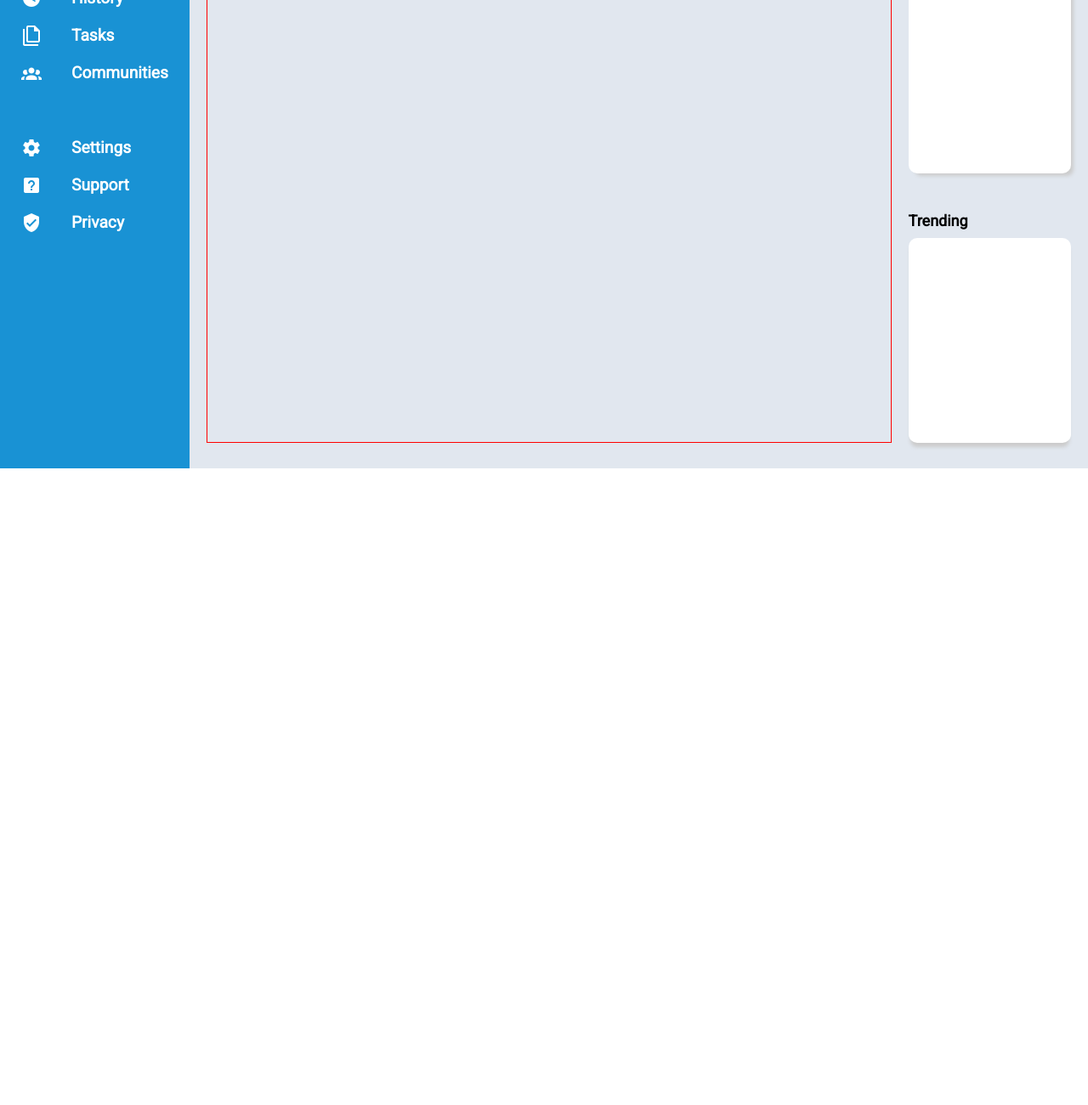
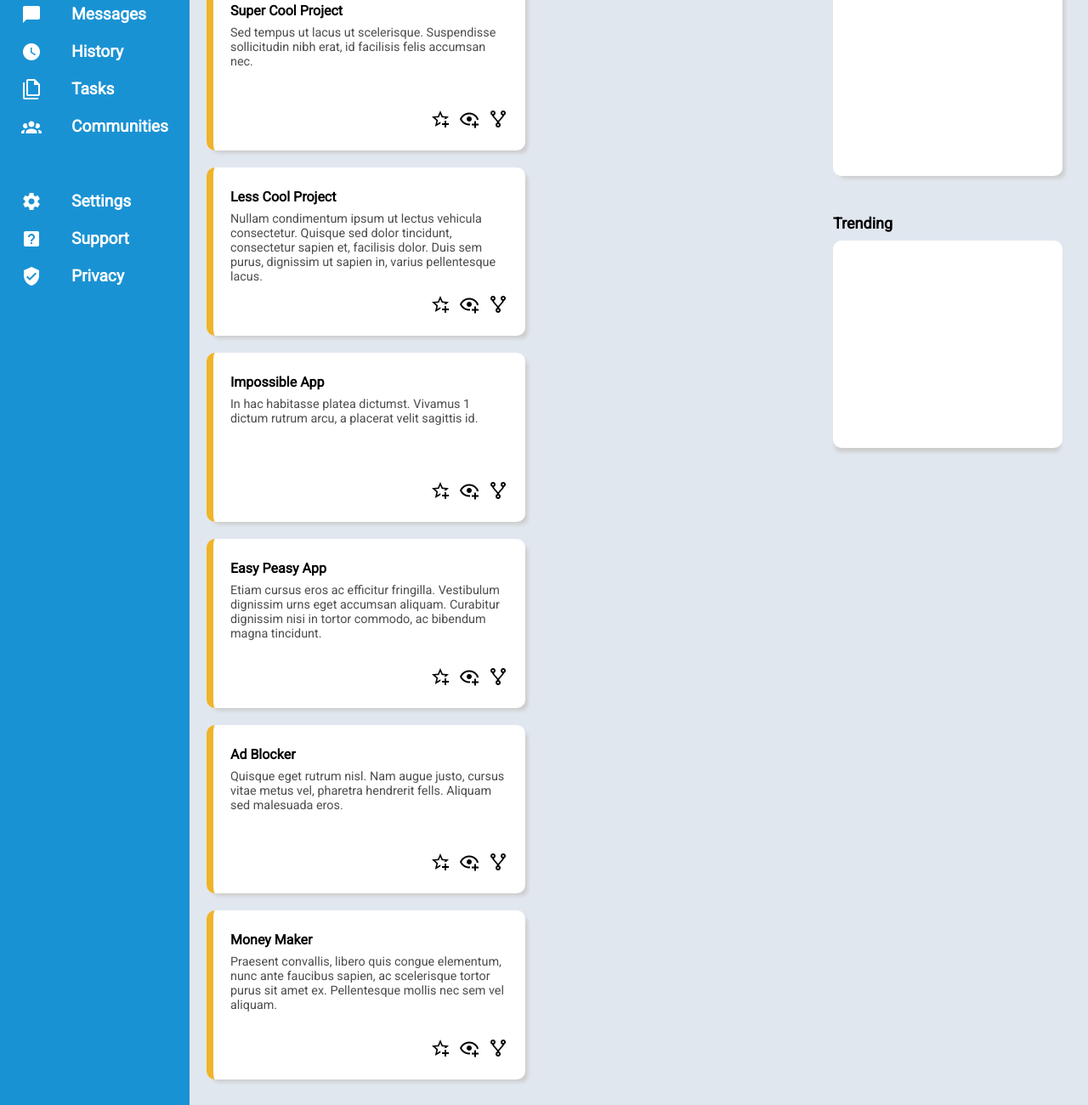
Before and after one commit to mikonto/dashboard-project, a plain HTML site: page index.html in a window 1280 px wide. Shown: the part 249-1549 px from the top of the page at 85% size. Before the commit the page ends 800 px from the top, so only its background shows below. Drawn offline with Linux system fonts and the light colour scheme.

Commit message:
Finalize Your projects-cards

```diff
--- a/index.html
+++ b/index.html
@@ -66,7 +66,62 @@
         <div class="main-content">
             <div class="projects">
                 <div class="projects-header">Your projects</div>
-                <div class="projects-cards"></div>
+                <div class="projects-cards-container">
+                    <div class="projects-card">
+                        <div class="projects-card-header">Super Cool Project</div>
+                        <div class="projects-card-content">Sed tempus ut lacus ut scelerisque. Suspendisse sollicitudin nibh erat, id facilisis felis accumsan nec.</div>
+                        <div class="projects-card-icons">
+                            <img src="Images/star.png" alt="">
+                            <img src="Images/eye.png" alt="">
+                            <img src="Images/fork.png" alt="">
+                        </div>
+                    </div>
+                    <div class="projects-card">
+                        <div class="projects-card-header">Less Cool Project</div>
+                        <div class="projects-card-content">Nullam condimentum ipsum ut lectus vehicula consectetur. Quisque sed dolor tincidunt, consectetur sapien et, facilisis dolor. Duis sem purus, dignissim ut sapien in, varius pellentesque lacus.</div>
+                        <div class="projects-card-icons">
+                            <img src="Images/star.png" alt="">
+                            <img src="Images/eye.png" alt="">
+                            <img src="Images/fork.png" alt="">
+                        </div>
+                    </div>
+                    <div class="projects-card">
+                        <div class="projects-card-header">Impossible App</div>
+                        <div class="projects-card-content">In hac habitasse platea dictumst. Vivamus 1 dictum rutrum arcu, a placerat velit sagittis id.</div>
+                        <div class="projects-card-icons">
+                            <img src="Images/star.png" alt="">
+                            <img src="Images/eye.png" alt="">
+                            <img src="Images/fork.png" alt="">
+                        </div>
+                    </div>
+                    <div class="projects-card">
+                        <div class="projects-card-header">Easy Peasy App</div>
+                        <div class="projects-card-content">Etiam cursus eros ac efficitur fringilla. Vestibulum dignissim urns eget accumsan aliquam. Curabitur dignissim nisi in tortor commodo, ac bibendum magna tincidunt.</div>
+                        <div class="projects-card-icons">
+                            <img src="Images/star.png" alt="">
+                            <img src="Images/eye.png" alt="">
+                            <img src="Images/fork.png" alt="">
+                        </div>
+                    </div>
+                    <div class="projects-card">
+                        <div class="projects-card-header">Ad Blocker</div>
+                        <div class="projects-card-content">Quisque eget rutrum nisl. Nam augue justo, cursus vitae metus vel, pharetra hendrerit fells. Aliquam sed malesuada eros.</div>
+                        <div class="projects-card-icons">
+                            <img src="Images/star.png" alt="">
+                            <img src="Images/eye.png" alt="">
+                            <img src="Images/fork.png" alt="">
+                        </div>
+                    </div>
+                    <div class="projects-card">
+                        <div class="projects-card-header">Money Maker</div>
+                        <div class="projects-card-content">Praesent convallis, libero quis congue elementum, nunc ante faucibus sapien, ac scelerisque tortor purus sit amet ex. Pellentesque mollis nec sem vel aliquam.</div>
+                        <div class="projects-card-icons">
+                            <img src="Images/star.png" alt="">
+                            <img src="Images/eye.png" alt="">
+                            <img src="Images/fork.png" alt="">
+                        </div>
+                    </div>
+                </div>
             </div>
             <div class="announcements">
                 <div class="announcements-header">Announcements</div>
--- a/style.css
+++ b/style.css
@@ -168,10 +168,10 @@ html, body {
     grid-area: main-content;
     background-color: #e1e7ef;
     display: grid;
-    grid-template-columns: 4fr 1fr;
-    grid-template-rows: 1fr 1fr;
+    grid-template-columns: 4fr max(300px);
+    grid-template-rows: 320px 320px 1fr;
     grid-template-areas: "projects announcements"
-    "projects trending";
+    "projects trending" "projects .";
 }
 
 .projects {
@@ -188,13 +188,45 @@ html, body {
     margin-bottom: 10px;
 }
 
-.projects-cards {
-    border: 1px solid red;
+.projects-cards-container {
+    display: grid;
+    grid-template-columns: repeat(auto-fit, 375px);
+    gap: 20px;
+    /* justify-content: start; */
+    align-content: start;
+}
+
+.projects-card {
+    aspect-ratio: 2.2;
+    background-color: white;
+    box-shadow: 5px 5px 4px -2px #ccc;
+    border-radius: 10px;
+    border-left: 8px solid #f0b429;
+    display: grid;
+    grid-template-rows: auto 1fr auto;
+    padding: 25px 20px;
+}
+
+.projects-card-header {
+    font-weight: bold;
+    margin-bottom: 8px;
+}
+
+.projects-card-content {
+    font-size: 0.9rem;
+    color: rgba(0, 0, 0, 0.7);
+}
+
+.projects-card-icons {
+    justify-self: end;
+    display: grid;
+    grid-template-columns: 1fr 1fr 1fr;
+    gap: 10px;
 }
 
 .announcements {
     grid-area: announcements;
-    margin: 30px 20px 30px 0px;
+    margin: 30px 30px 30px 0px;
     display: grid;
     grid-template-rows: auto 1fr;
 }
@@ -214,7 +246,7 @@ html, body {
 
 .trending {
     grid-area: trending;
-    margin: 15px 20px 30px 0px;
+    margin: 15px 30px 30px 0px;
     display: grid;
     grid-template-rows: auto 1fr;
 }
@@ -230,4 +262,5 @@ html, body {
     background-color: white;
     box-shadow: 0 7px 4px -2px #ccc;
     border-radius: 10px;
+
 }
```
Also changed, not shown: Images/eye.png (added), Images/fork.png (added), Images/star.png (added).
